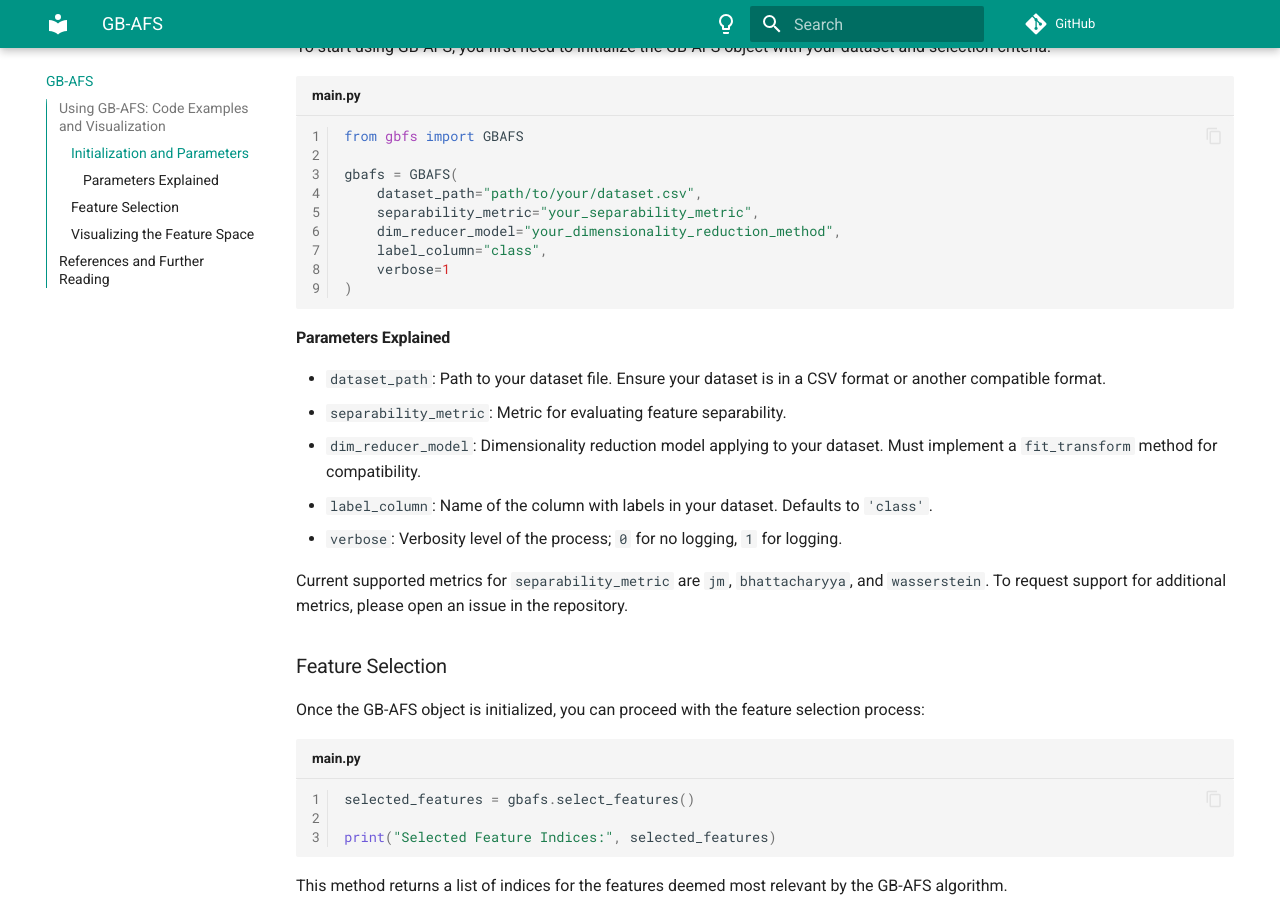
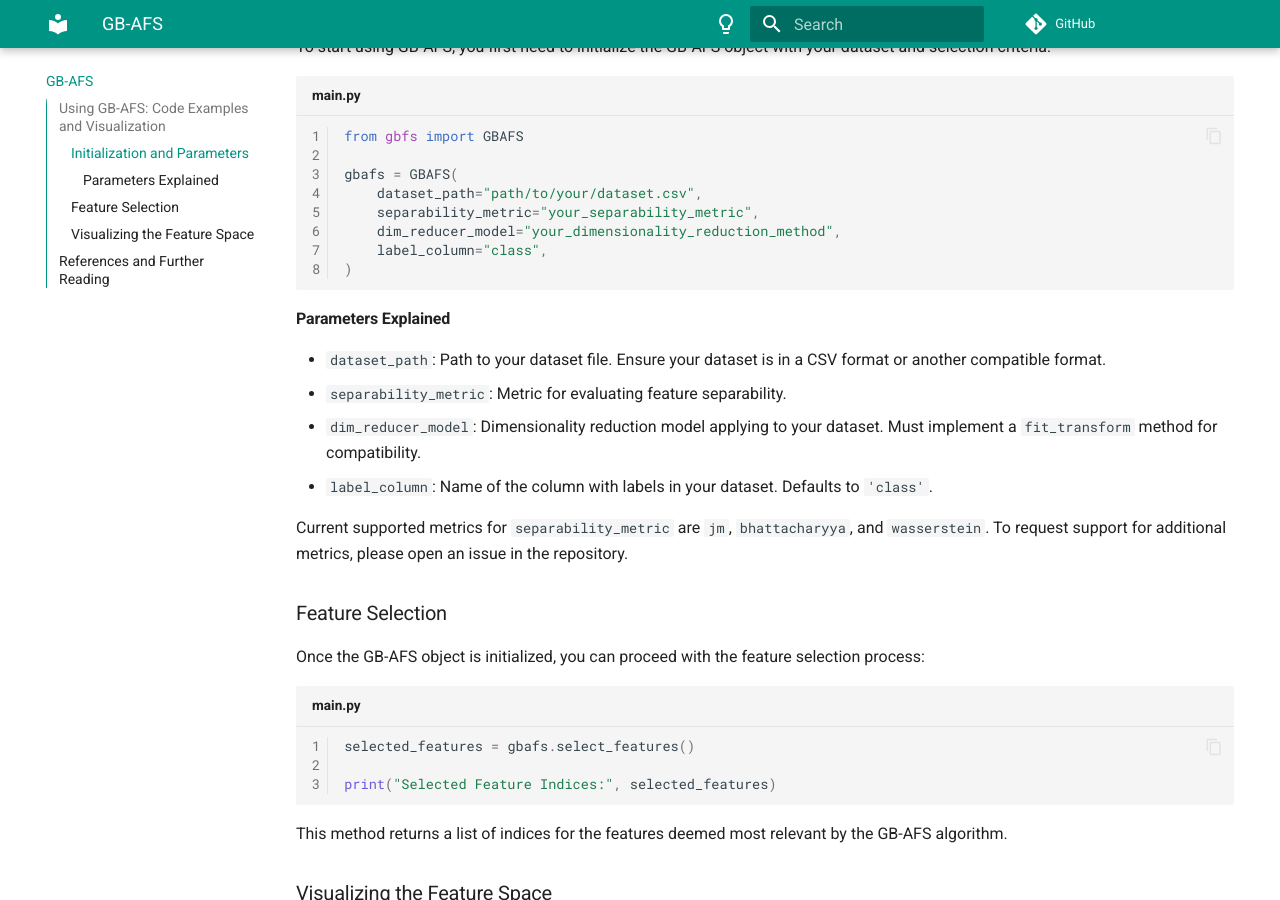
Before and after one commit to davidlevinwork/gbfs, an MkDocs documentation site: the page built from docs/gb_afs.md, in a window 1280 px wide and 900 px high, scrolled down 609 px. Built offline with MkDocs 1.6.1 and Material for MkDocs 9.7.7, drawn with Linux system fonts in a browser that asks for light colours; comment, search, counter and statistics services are not loaded.

Commit message:
chore: remove verbose support

````diff
--- a/docs/gb_afs.md
+++ b/docs/gb_afs.md
@@ -21,7 +21,6 @@ gbafs = GBAFS(
     separability_metric="your_separability_metric",
     dim_reducer_model="your_dimensionality_reduction_method",
     label_column="class",
-    verbose=1
 )
 ```
 
@@ -31,7 +30,6 @@ gbafs = GBAFS(
 - `separability_metric`: Metric for evaluating feature separability.
 - `dim_reducer_model`: Dimensionality reduction model applying to your dataset. Must implement a `fit_transform` method for compatibility.
 - `label_column`: Name of the column with labels in your dataset. Defaults to `'class'`.
-- `verbose`: Verbosity level of the process; `0` for no logging, `1` for logging.
 
 Current supported metrics for `separability_metric` are `jm`, `bhattacharyya`, and `wasserstein`. To request support for additional metrics, please open an issue in the repository.
 
````
